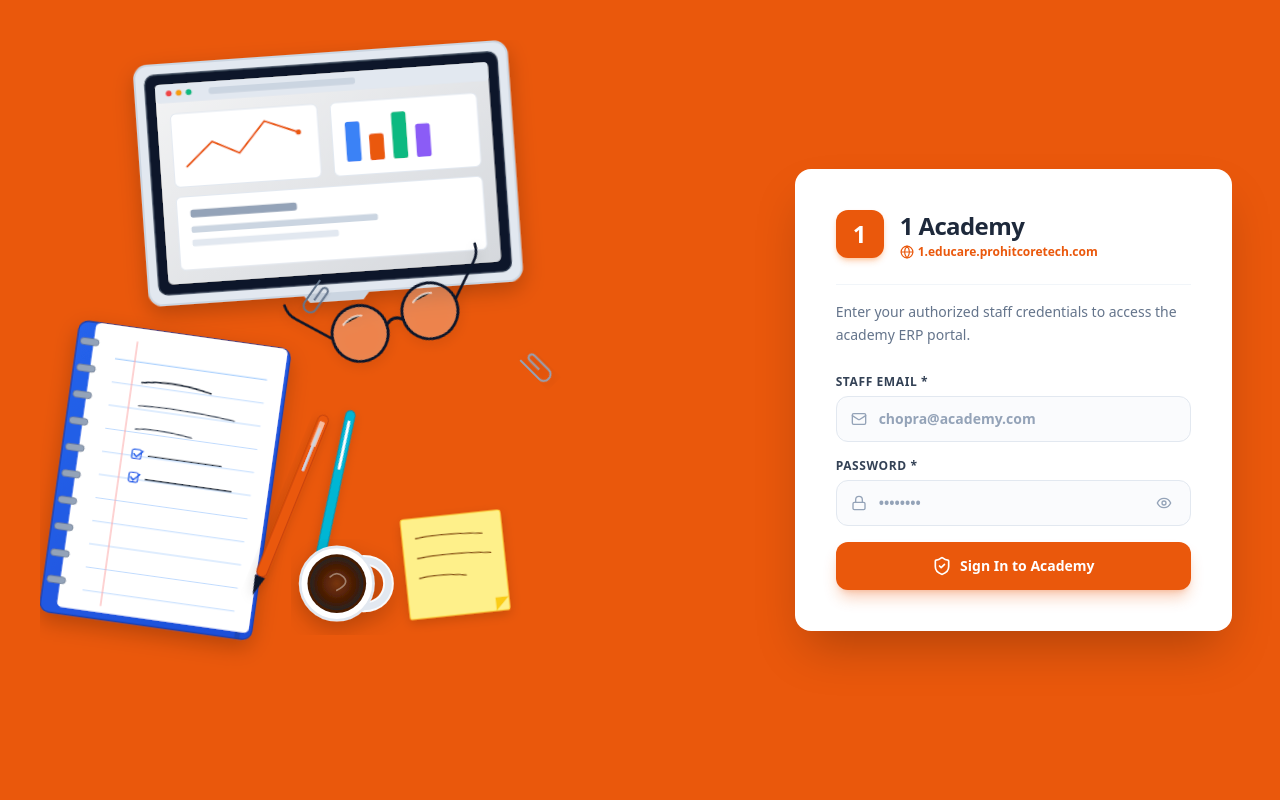
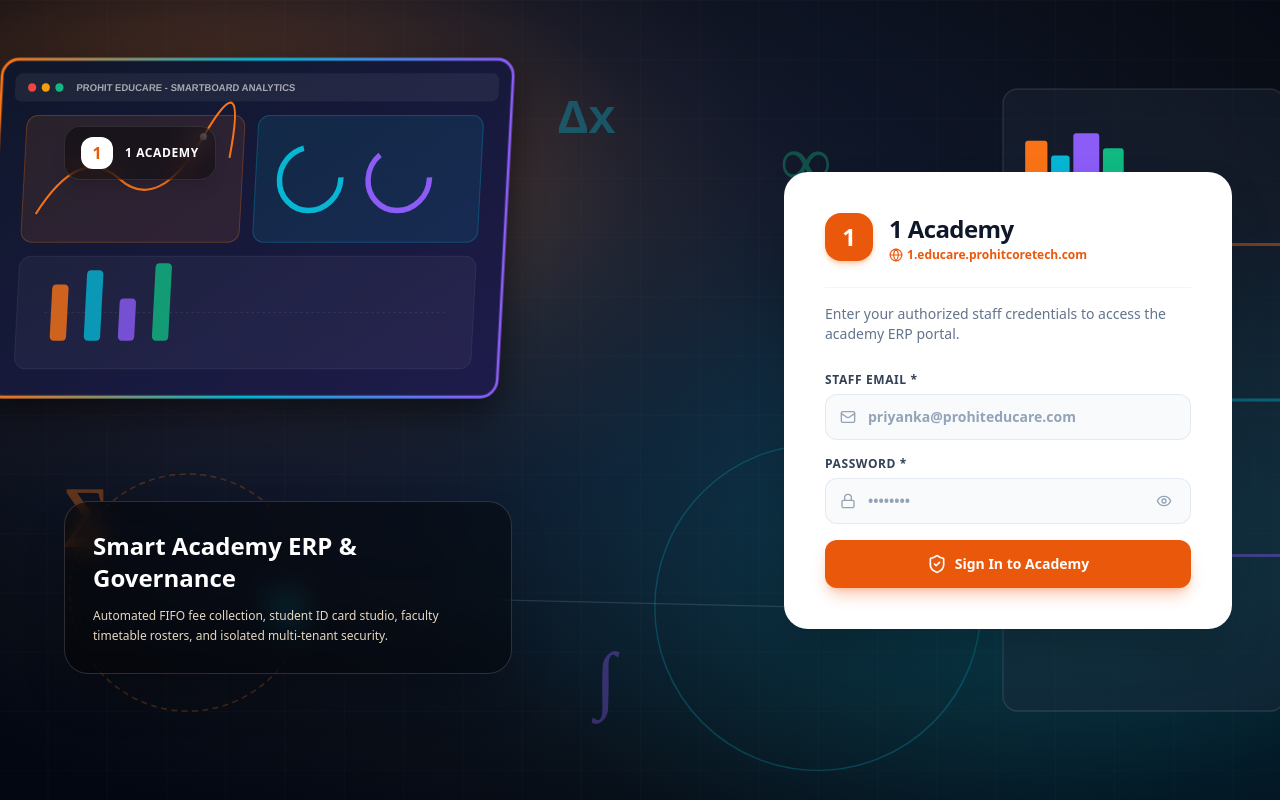
Before and after one commit to PROHIT-CoreTech/prohit-educare-saas, a Next.js app in the folder frontend/: page /1/login in a window 1280 px wide. Built offline with nearby package versions, Linux system fonts and the light colour scheme; no server answers.

Commit message:
fix(login): restore exact background orange mesh illustration and layout from original screenshot

```diff
--- a/frontend/app/(academy)/[slug]/login/page.tsx
+++ b/frontend/app/(academy)/[slug]/login/page.tsx
@@ -4,7 +4,7 @@
 import Image from 'next/image';
 import { Lock, Mail, ShieldCheck, Eye, EyeOff, Globe } from 'lucide-react';
 import { apiClient } from '@/lib/api';
-import deskBgIllustration from '@/public/login_bg_desk_illustration.svg';
+import loginBg from '@/public/login_bg_classroom.svg';
 
 export default function AcademyLoginPage({ params }: { params: { slug: string } }) {
   const [email, setEmail] = useState('');
@@ -47,42 +47,59 @@
   };
 
   const academyName = params.slug
-    ? params.slug.charAt(0).toUpperCase() + params.slug.slice(1) + ' Academy'
-    : 'Chopra Academy';
+    ? params.slug.split('-').map((word) => word.charAt(0).toUpperCase() + word.slice(1)).join('-') + ' Academy'
+    : 'Priya-Academy Academy';
 
   return (
-    <div className="min-h-screen w-full grid grid-cols-1 lg:grid-cols-12 bg-[#EA580C] font-sans relative overflow-hidden">
-      {/* 1. LEFT COLUMN: Top-Down Desk Setup Vector SVG Illustration (lg:col-span-7) */}
-      <div className="lg:col-span-7 hidden lg:block relative overflow-hidden bg-[#EA580C] pointer-events-none select-none">
-        {/* Overhead Desk Setup Vector SVG (Laptop, Blue Notebook, Glasses, Pens, Coffee Cup) */}
+    <div className="min-h-screen w-full flex items-center justify-center p-4 sm:p-6 lg:p-12 font-sans relative overflow-hidden bg-slate-950">
+      {/* Real Smart Classroom / Analytics Orange Mesh SVG Background */}
       <Image
-          src={deskBgIllustration}
-          alt="Overhead Workspace Desk Setup"
+        src={loginBg}
+        alt="Academy Orange Mesh Background"
         fill
         priority
-          className="object-contain object-left-top p-6 lg:p-10 pointer-events-none"
+        className="object-cover z-0 pointer-events-none"
       />
+
+      {/* Main Container Layout */}
+      <div className="w-full max-w-7xl grid grid-cols-1 lg:grid-cols-12 gap-8 items-center relative z-10">
+        {/* LEFT COLUMN: Brand Watermark & ERP Info */}
+        <div className="lg:col-span-7 hidden lg:flex flex-col justify-between h-full min-h-[580px] p-4 text-white pointer-events-none select-none">
+          {/* Top Left Academy Pill */}
+          <div className="flex items-center space-x-3 bg-black/40 backdrop-blur-md px-4 py-2.5 rounded-2xl w-fit border border-white/10 shadow-lg">
+            <div className="w-8 h-8 rounded-xl bg-white text-[#EA580C] flex items-center justify-center font-black text-base shadow-xs uppercase">
+              {params.slug.charAt(0).toUpperCase()}
+            </div>
+            <span className="font-extrabold text-xs tracking-wider uppercase text-white">{academyName}</span>
           </div>
 
-      {/* 2. RIGHT COLUMN: Centered Pure White Login Card (lg:col-span-5) */}
-      <div className="lg:col-span-5 col-span-12 flex items-center justify-center p-6 sm:p-8 lg:p-12 relative z-20 bg-[#EA580C]">
-        {/* White Login Card UI */}
-        <div className="bg-white rounded-2xl shadow-2xl p-8 sm:p-10 max-w-md w-full space-y-6 text-slate-900 border border-white/40 relative">
+          {/* Bottom Left ERP Info Box */}
+          <div className="max-w-md space-y-3 bg-black/40 backdrop-blur-md p-6 sm:p-7 rounded-3xl border border-white/15 shadow-2xl">
+            <h2 className="text-xl sm:text-2xl font-black leading-tight text-white">Smart Academy ERP &amp; Governance</h2>
+            <p className="text-xs text-orange-100/90 font-medium leading-relaxed">
+              Automated FIFO fee collection, student ID card studio, faculty timetable rosters, and isolated multi-tenant security.
+            </p>
+          </div>
+        </div>
+
+        {/* RIGHT COLUMN: Pure White Login Card */}
+        <div className="col-span-12 lg:col-span-5 flex items-center justify-center lg:justify-end">
+          <div className="bg-white rounded-3xl shadow-2xl p-8 sm:p-10 max-w-md w-full space-y-6 text-slate-900 border border-white/50 relative">
             {/* Header & Branding Badge */}
             <div className="flex items-start space-x-4">
               {academyLogo ? (
                 <img
                   src={academyLogo}
                   alt={academyName}
-                className="w-12 h-12 object-contain rounded-xl border border-slate-200 bg-white p-1 shadow-md shrink-0"
+                  className="w-12 h-12 object-contain rounded-2xl border border-slate-200 bg-white p-1 shadow-md shrink-0"
                 />
               ) : (
-              <div className="w-12 h-12 rounded-xl bg-[#EA580C] text-white flex items-center justify-center font-black text-2xl shadow-md shadow-orange-500/30 uppercase shrink-0">
+                <div className="w-12 h-12 rounded-2xl bg-[#EA580C] text-white flex items-center justify-center font-black text-2xl shadow-md shadow-orange-500/30 uppercase shrink-0">
                   {params.slug.charAt(0).toUpperCase()}
                 </div>
               )}
               <div className="min-w-0 flex-1">
-              <h1 className="font-bold text-xl sm:text-2xl text-slate-800 tracking-tight capitalize truncate">
+                <h1 className="font-extrabold text-xl sm:text-2xl text-slate-900 tracking-tight capitalize truncate">
                   {academyName}
                 </h1>
                 <div className="flex items-center space-x-1 text-xs font-semibold text-[#EA580C] mt-0.5">
@@ -93,23 +110,22 @@
             </div>
 
             {/* Description Text */}
-          <p className="text-sm text-slate-500 font-medium leading-relaxed border-t border-slate-100 pt-4">
+            <p className="text-xs sm:text-sm text-slate-500 font-medium leading-relaxed border-t border-slate-100 pt-4">
               Enter your authorized staff credentials to access the academy ERP portal.
             </p>
 
-          {/* Login Form */}
+            {/* Form */}
             <form onSubmit={handleLogin} className="space-y-4 pt-1">
-            {/* Staff Email Field */}
               <div>
-              <label className="block text-xs font-semibold text-slate-700 uppercase tracking-wider mb-1.5">
+                <label className="block text-xs font-bold text-slate-700 uppercase tracking-wider mb-1.5">
                   STAFF EMAIL *
                 </label>
-              <div className="flex items-center bg-slate-50/70 border border-slate-200 rounded-xl px-3.5 py-3 focus-within:border-[#EA580C] focus-within:bg-white focus-within:ring-2 focus-within:ring-orange-500/20 transition shadow-xs">
+                <div className="flex items-center bg-slate-50/90 border border-slate-200/90 rounded-xl px-3.5 py-3 focus-within:border-[#EA580C] focus-within:bg-white focus-within:ring-2 focus-within:ring-orange-500/20 transition shadow-xs">
                   <Mail className="w-4 h-4 text-slate-400 mr-3 shrink-0" />
                   <input
                     type="email"
                     required
-                  placeholder="chopra@academy.com"
+                    placeholder="priyanka@prohiteducare.com"
                     value={email}
                     onChange={(e) => setEmail(e.target.value)}
                     className="w-full bg-transparent text-slate-900 placeholder-slate-400 focus:outline-none font-semibold text-sm"
@@ -117,12 +133,11 @@
                 </div>
               </div>
 
-            {/* Password Field */}
               <div>
-              <label className="block text-xs font-semibold text-slate-700 uppercase tracking-wider mb-1.5">
+                <label className="block text-xs font-bold text-slate-700 uppercase tracking-wider mb-1.5">
                   PASSWORD *
                 </label>
-              <div className="flex items-center bg-slate-50/70 border border-slate-200 rounded-xl px-3.5 py-3 focus-within:border-[#EA580C] focus-within:bg-white focus-within:ring-2 focus-within:ring-orange-500/20 transition relative shadow-xs">
+                <div className="flex items-center bg-slate-50/90 border border-slate-200/90 rounded-xl px-3.5 py-3 focus-within:border-[#EA580C] focus-within:bg-white focus-within:ring-2 focus-within:ring-orange-500/20 transition relative shadow-xs">
                   <Lock className="w-4 h-4 text-slate-400 mr-3 shrink-0" />
                   <input
                     type={showPassword ? 'text' : 'password'}
@@ -147,14 +162,12 @@
                 </div>
               </div>
 
-            {/* Error Notification */}
               {error && (
                 <div className="text-xs text-rose-700 bg-rose-50 p-3 rounded-xl border border-rose-200 font-semibold shadow-xs">
                   {error}
                 </div>
               )}
 
-            {/* Submit Button */}
               <button
                 type="submit"
                 disabled={loading}
@@ -173,5 +186,6 @@
           </div>
         </div>
       </div>
+    </div>
   );
 }
```
Lines whose indentation alone changed are shown as unchanged.
